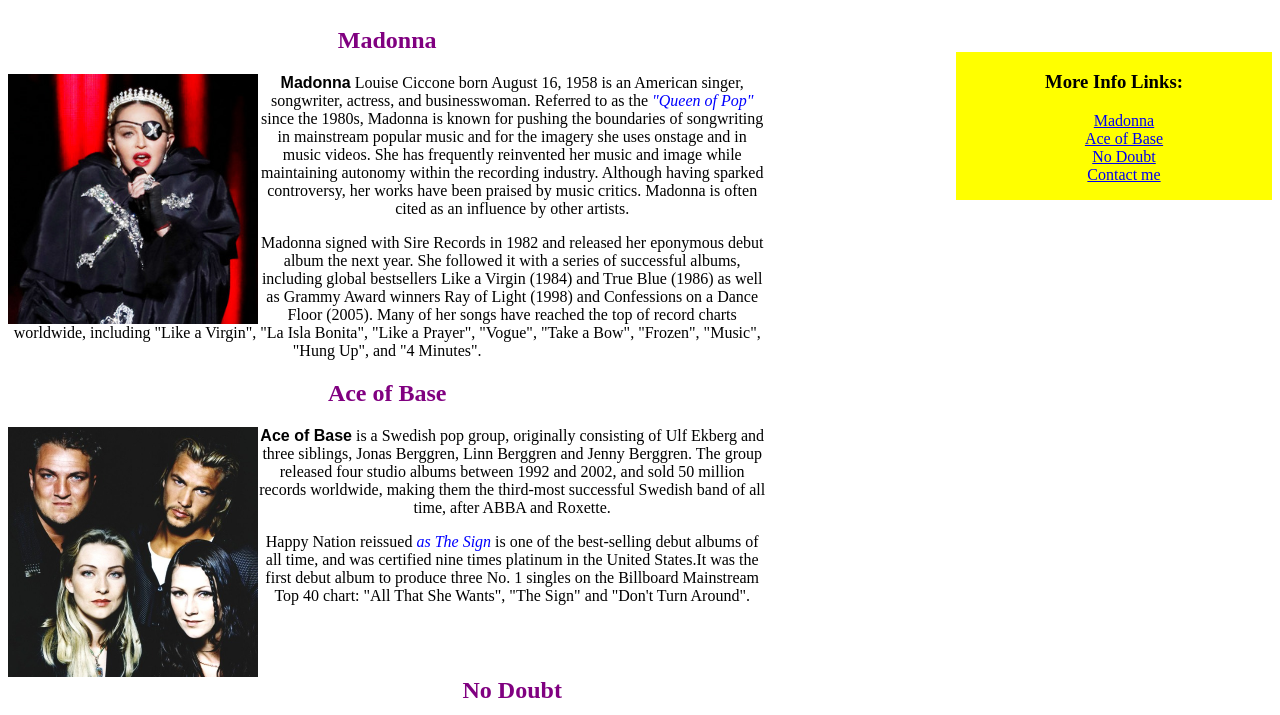
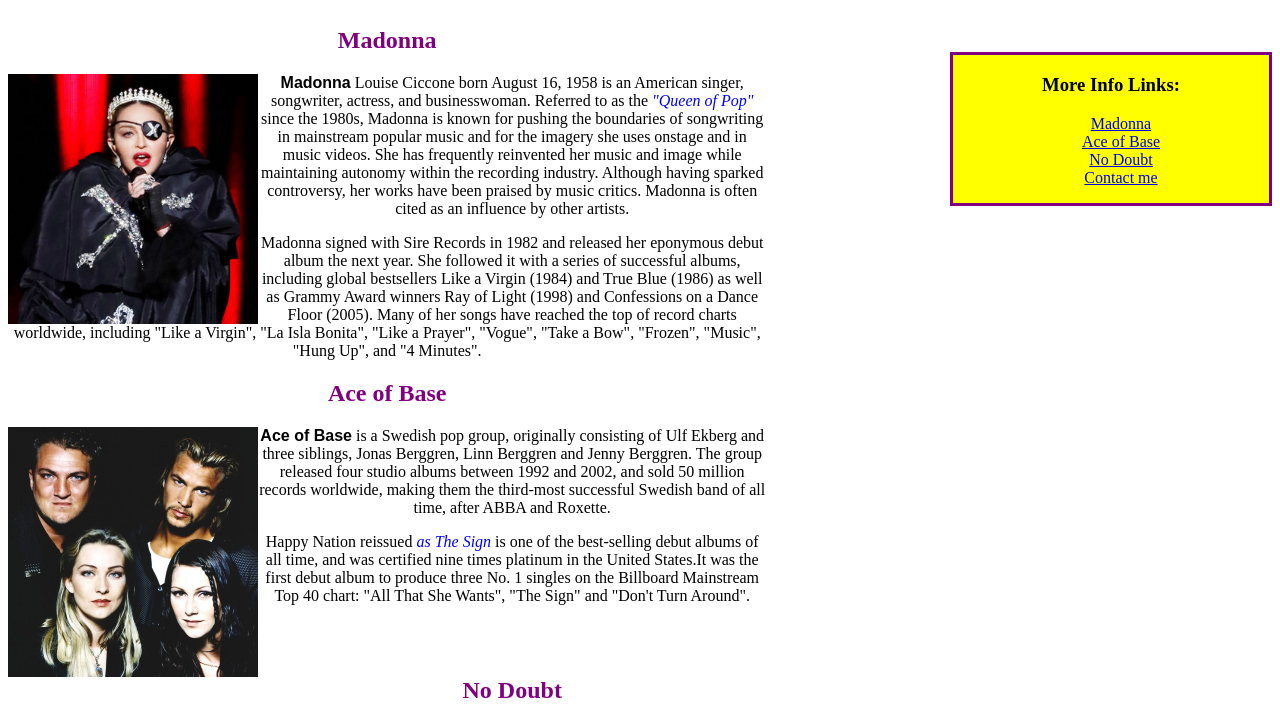
Before and after one commit to zmazieva78/favorite-band, a plain HTML site: page index.html in a window 1280 px wide. Shown: the part 85-800 px from the top of the page. Drawn offline with Linux system fonts and the light colour scheme.

Commit message:
add border around sidebar

```diff
--- a/css/styles.css
+++ b/css/styles.css
@@ -30,6 +30,7 @@ h2 {
   width: 25%;
   background-color: yellow;
   margin-top: 25px;
+  border: 3px solid purple;
 
 }
 li {
```
